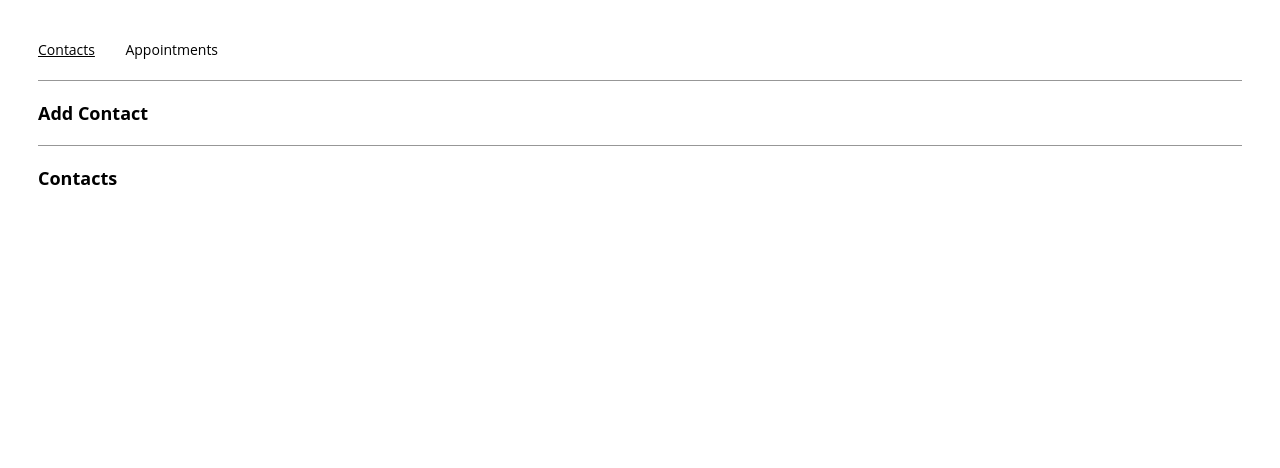
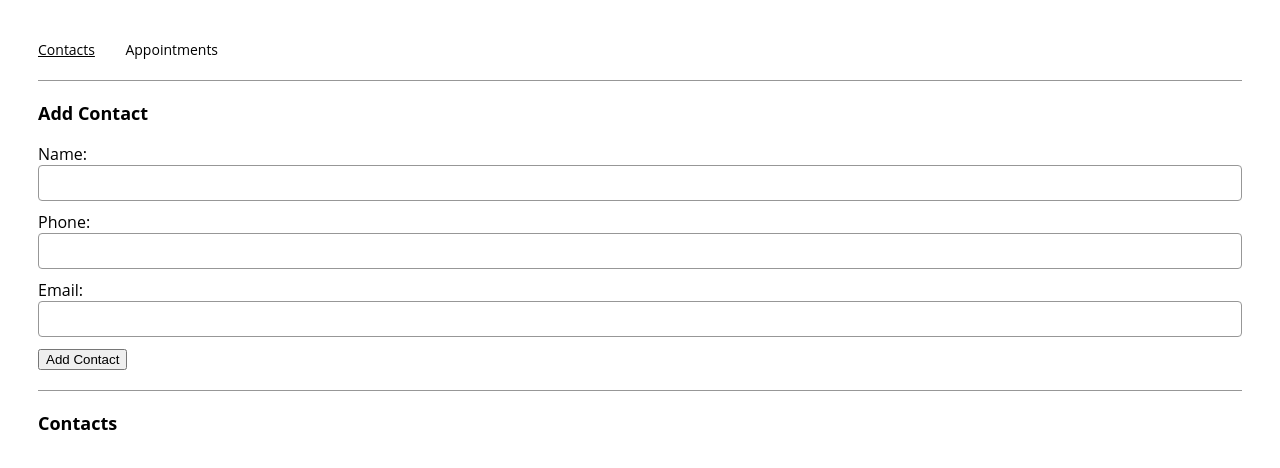
Before and after one commit to ayeryn/appointment-planner-codecademy, a React (Create React App) app: page /contacts in a window 1280 px wide. Shown: the top 468 px of the page. Built offline with nearby package versions, Linux system fonts and the light colour scheme.

Commit message:
Add ability to add new contact and display existing contacts

```diff
--- a/src/components/contactForm/ContactForm.js
+++ b/src/components/contactForm/ContactForm.js
@@ -7,9 +7,39 @@ export const ContactForm = ({
   setPhone,
   email,
   setEmail,
-  handleSubmit
+  handleSubmit,
 }) => {
   return (
-    <></>
+    <form onSubmit={handleSubmit}>
+      <label for="name">Name: </label>
+      <input
+        id="name"
+        type="text"
+        value={name}
+        onChange={(e) => {
+          setName(e.target.value);
+        }}
+      />
+      <label for="phone">Phone: </label>
+      <input
+        id="phone"
+        type="tel"
+        pattern="[0-9]{3}-[0-9]{3}-[0-9]{4}"
+        value={phone}
+        onChange={(e) => {
+          setPhone(e.target.value);
+        }}
+      />
+      <label for="email">Email: </label>
+      <input
+        id="email"
+        type="text"
+        value={email}
+        onChange={(e) => {
+          setEmail(e.target.value);
+        }}
+      />
+      <button type="submit">Add Contact</button>
+    </form>
   );
 };
--- a/src/components/tile/Tile.js
+++ b/src/components/tile/Tile.js
@@ -1,9 +1,15 @@
 import React from "react";
 
-export const Tile = () => {
+export const Tile = ({ name, description }) => {
   return (
     <div className="tile-container">
-
+      <p className="title-title">{name}</p>
+      {description &&
+        description.map((item) => (
+          <p key={item} className="tile">
+            {item}
+          </p>
+        ))}
     </div>
   );
 };
--- a/src/components/tileList/TileList.js
+++ b/src/components/tileList/TileList.js
@@ -1,9 +1,16 @@
 import React from "react";
+import { Tile } from "../tile/Tile";
 
-export const TileList = () => {
+export const TileList = ({ contacts }) => {
   return (
     <div>
-
+      {contacts.map((contact) => (
+        <Tile
+          key={contact.name}
+          name={contact.name}
+          description={contact.description}
+        />
+      ))}
     </div>
   );
 };
--- a/src/containers/contactsPage/ContactsPage.js
+++ b/src/containers/contactsPage/ContactsPage.js
@@ -10,7 +10,7 @@ export const ContactsPage = ({ contacts, addContact }) => {
 
   const handleSubmit = (e) => {
     e.preventDefault();
-    addContact({ name, phone, email });
+    addContact(name, phone, email);
   };
 
   useEffect(() => {}, [name]);
```
